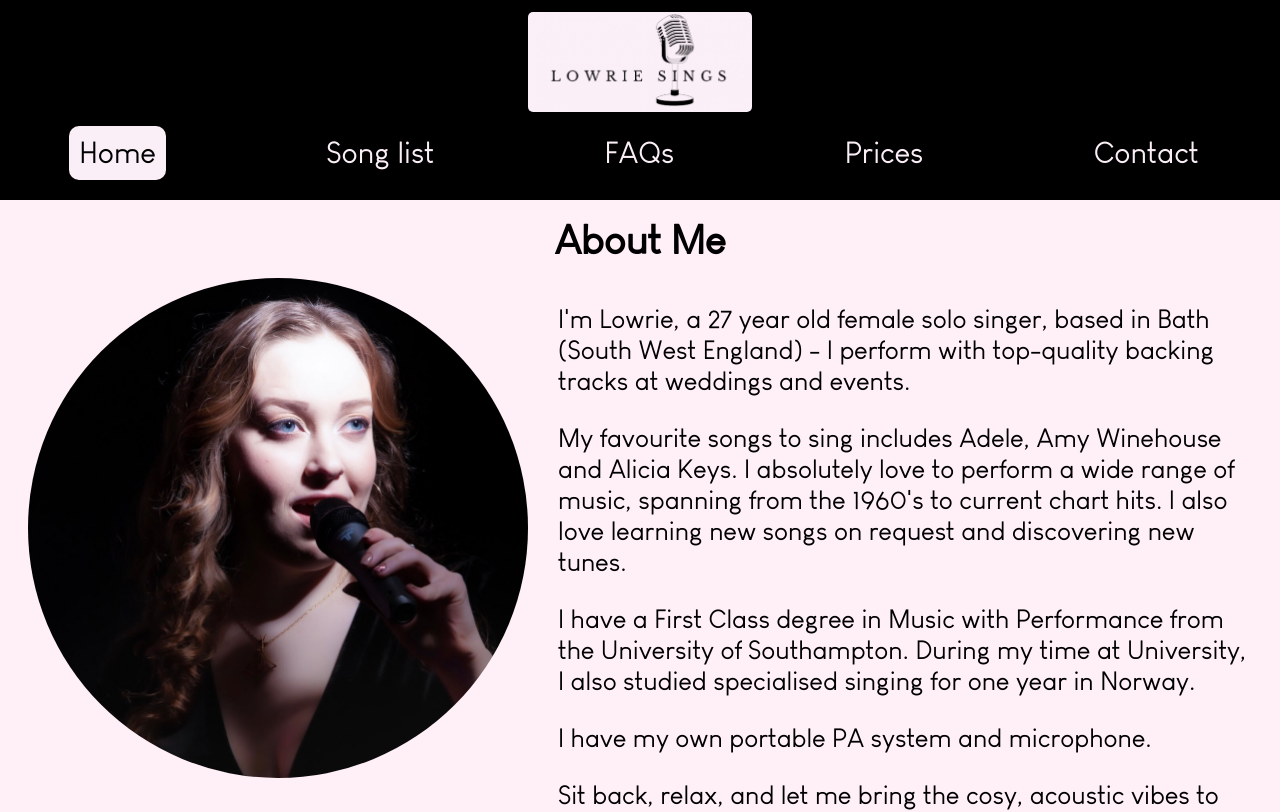
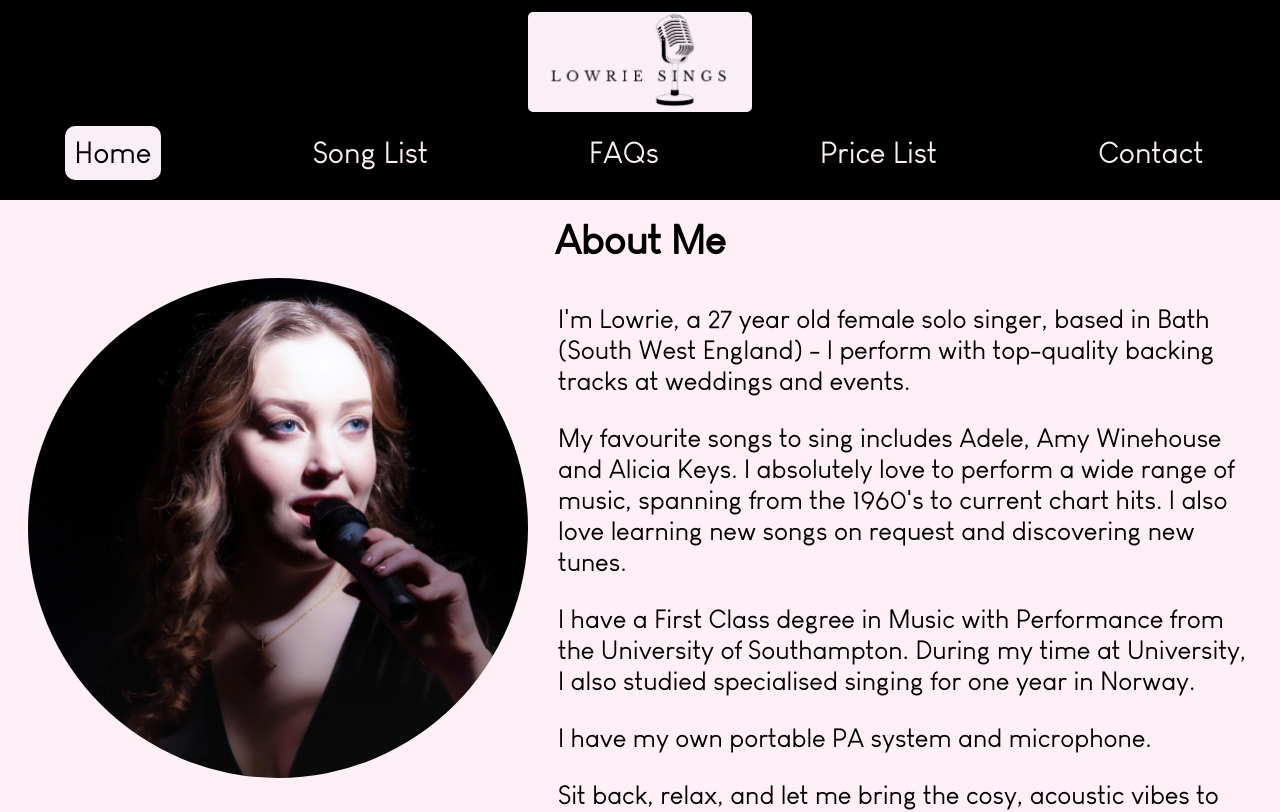
Before and after one commit to jleigh-100/lowriesings, a React app: page / in a window 1280 px wide. Shown: the top 812 px of the page. Built offline with nearby package versions, Linux system fonts and the light colour scheme.

Commit message:
song list name update

```diff
--- a/client/src/components/Header.jsx
+++ b/client/src/components/Header.jsx
@@ -108,7 +108,7 @@ const BurgerMenu = ({ currentPage, setCurrentPage, width }) => {
           selected={currentPage === "Song List"}
           onClick={() => handleSelection("Song List")}
         >
-          Song list
+          Song List
         </MenuItem>
         <MenuItem
           selected={currentPage === "FAQs"}
@@ -120,7 +120,7 @@ const BurgerMenu = ({ currentPage, setCurrentPage, width }) => {
           selected={currentPage === "Prices"}
           onClick={() => handleSelection("Prices")}
         >
-          Prices
+          Price List
         </MenuItem>
         <MenuItem
           selected={currentPage === "Contact"}
```
Also changed, not shown: public/bundle.js.
